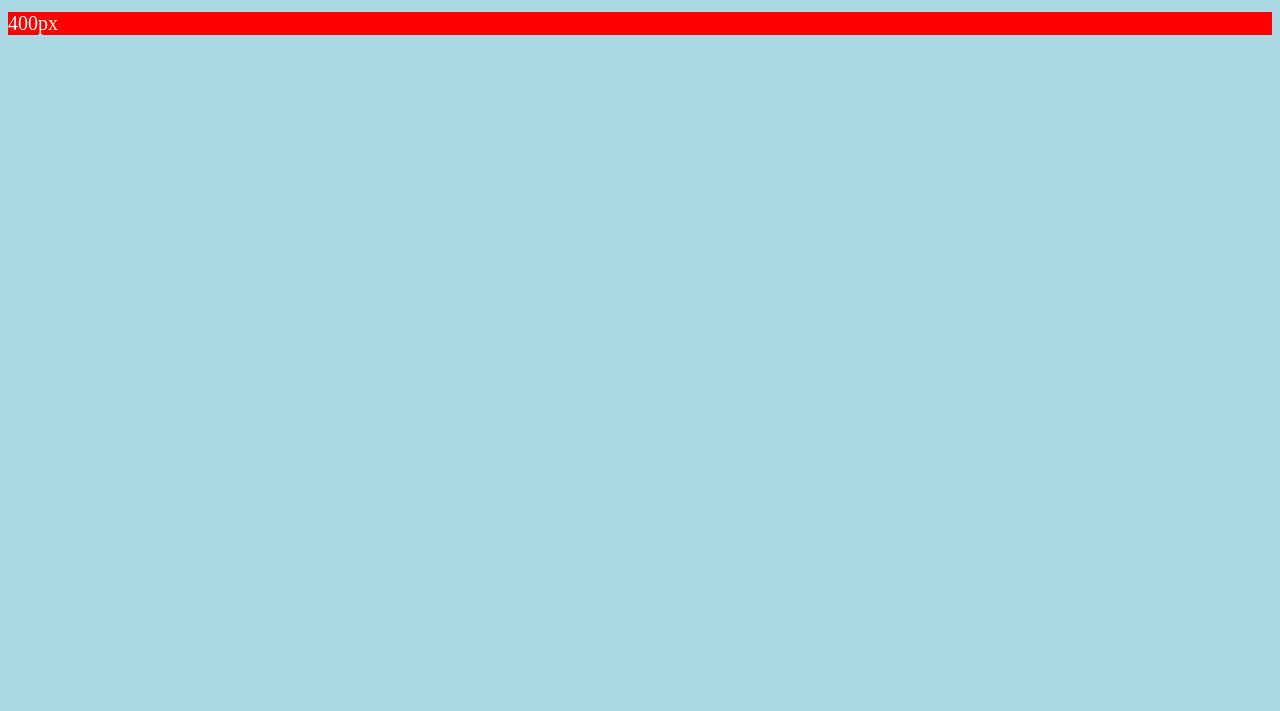
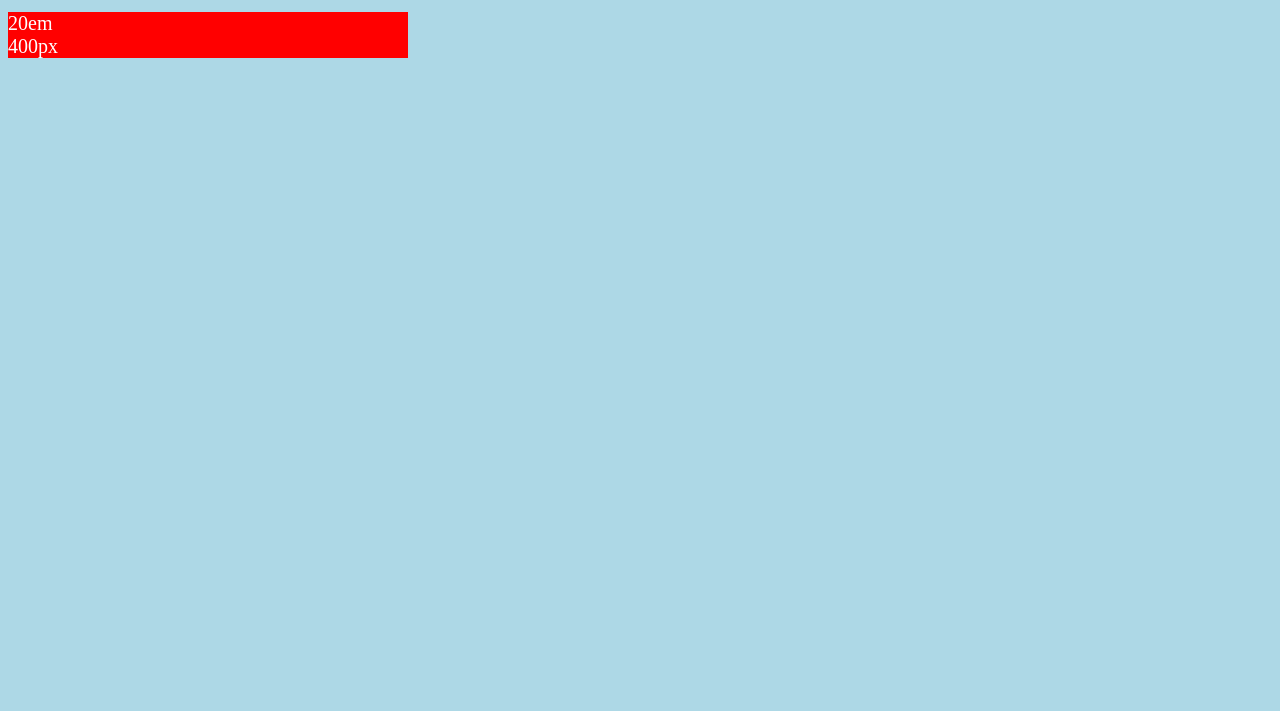
Before and after one commit to kajetans/podstawy-css, a plain HTML site: page podstawy-css/jednoski-miary/index.html in a window 1280 px wide. Shown: the part 89-800 px from the top of the page. Drawn offline with Linux system fonts and the light colour scheme.

Commit message:
dodane 20 ex

```diff
--- a/podstawy-css/jednoski-miary/css/style.css
+++ b/podstawy-css/jednoski-miary/css/style.css
@@ -10,8 +10,12 @@ html {
       color: white;
 }
 
-#pixele {
+#piksele {
 width: 400px;
+}
+
+#em {
+  width: 20em;
 }
 
 body {
--- a/podstawy-css/jednoski-miary/index.html
+++ b/podstawy-css/jednoski-miary/index.html
@@ -13,6 +13,7 @@
 
 <div id="container">
       <div id="piksele"400px>
+      <div id="em">20em</div>
 400px
       </div>
 </div>
```
